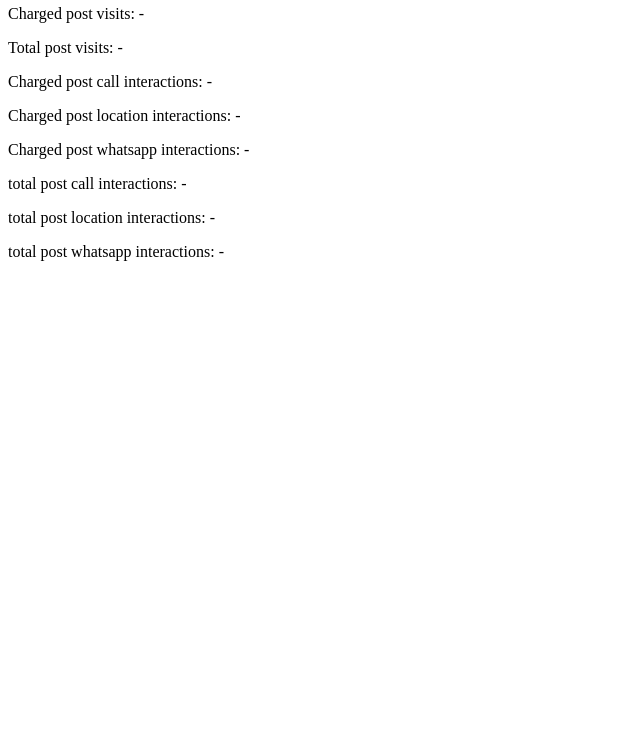
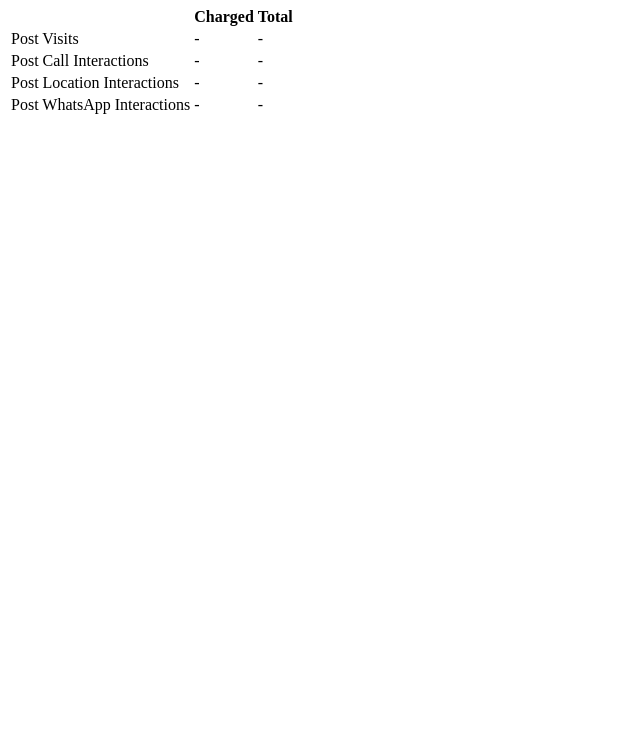
Before and after one commit to cfernandom/puebly-visit-tracking, a plain HTML site: page public/index.html in a window 1280 px wide. Shown: the part 62-800 px from the top of the page, without its empty margins (0-640 px from the left). Drawn offline with nearby package versions, Linux system fonts and the light colour scheme; no server answers.

Commit message:
feat(ui): mostrar los datos en forma de tabla

```diff
--- a/public/index.html
+++ b/public/index.html
@@ -138,39 +138,38 @@
     </script>
 </head>
 <body>
-    <h2>Puebly post tracking </h2>
-    <p>
-        <span>Charged post visits: </span>
-        <span id="charged-post-visits">-</span>
-    </p>
-    <p>
-        <span>Total post visits: </span>
-        <span id="total-post-visits">-</span>
-    </p>
-    <p>
-        Charged post call interactions:
-        <span id="charged-post-call">-</span>
-    </p>
-    <p>
-        Charged post location interactions:
-        <span id="charged-post-location">-</span>
-    </p>
-    <p>
-        Charged post whatsapp interactions:
-        <span id="charged-post-whatsapp">-</span>
-    </p>
+    <h2>Puebly Post Tracking</h2>
+    <table>
+        <thead>
+            <tr>
+                <th></th>
+                <th>Charged</th>
+                <th>Total</th>
+            </tr>
+        </thead>
+        <tbody>
+            <tr>
+                <td>Post Visits</td>
+                <td id="charged-post-visits">-</td>
+                <td id="total-post-visits">-</td>
+            </tr>
+            <tr>
+                <td>Post Call Interactions</td>
+                <td id="charged-post-call">-</td>
+                <td id="total-post-call">-</td>
+            </tr>
+            <tr>
+                <td>Post Location Interactions</td>
+                <td id="charged-post-location">-</td>
+                <td id="total-post-location">-</td>
+            </tr>
+            <tr>
+                <td>Post WhatsApp Interactions</td>
+                <td id="charged-post-whatsapp">-</td>
+                <td id="total-post-whatsapp">-</td>
+            </tr>
+        </tbody>
+    </table>
+</body>
 
-    <p>
-        total post call interactions:
-        <span id="total-post-call">-</span>
-    </p>
-    <p>
-        total post location interactions:
-        <span id="total-post-location">-</span>
-    </p>
-    <p>
-        total post whatsapp interactions:
-        <span id="total-post-whatsapp">-</span>
-    </p>
-</body>
 </html>
```
